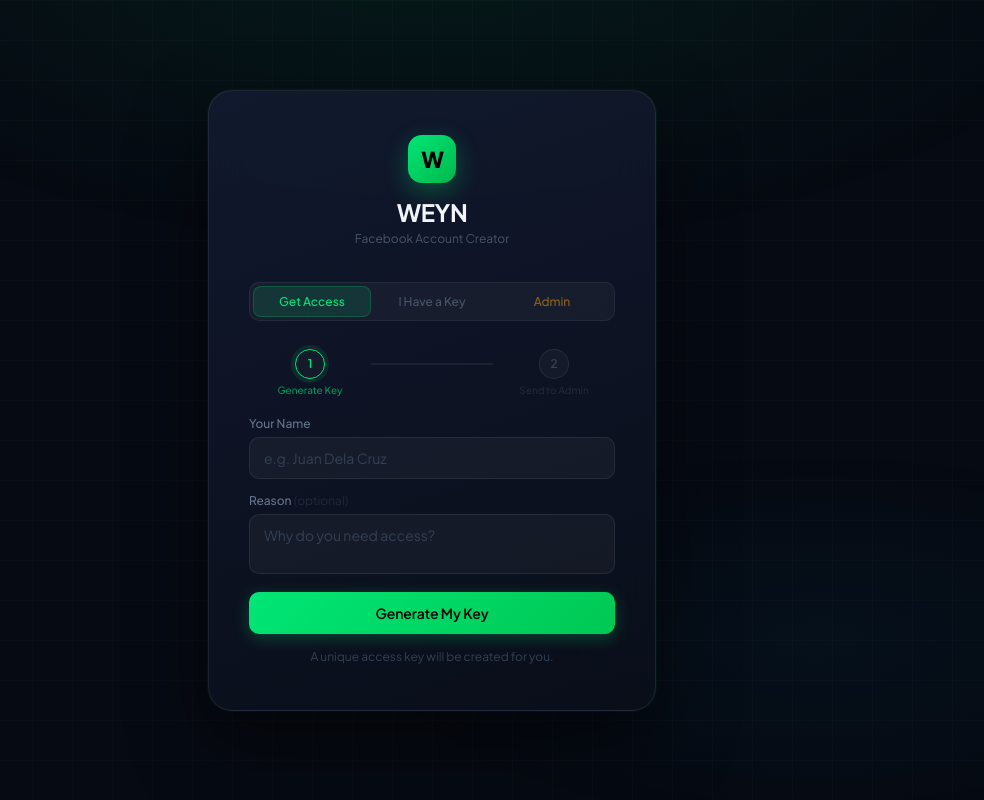
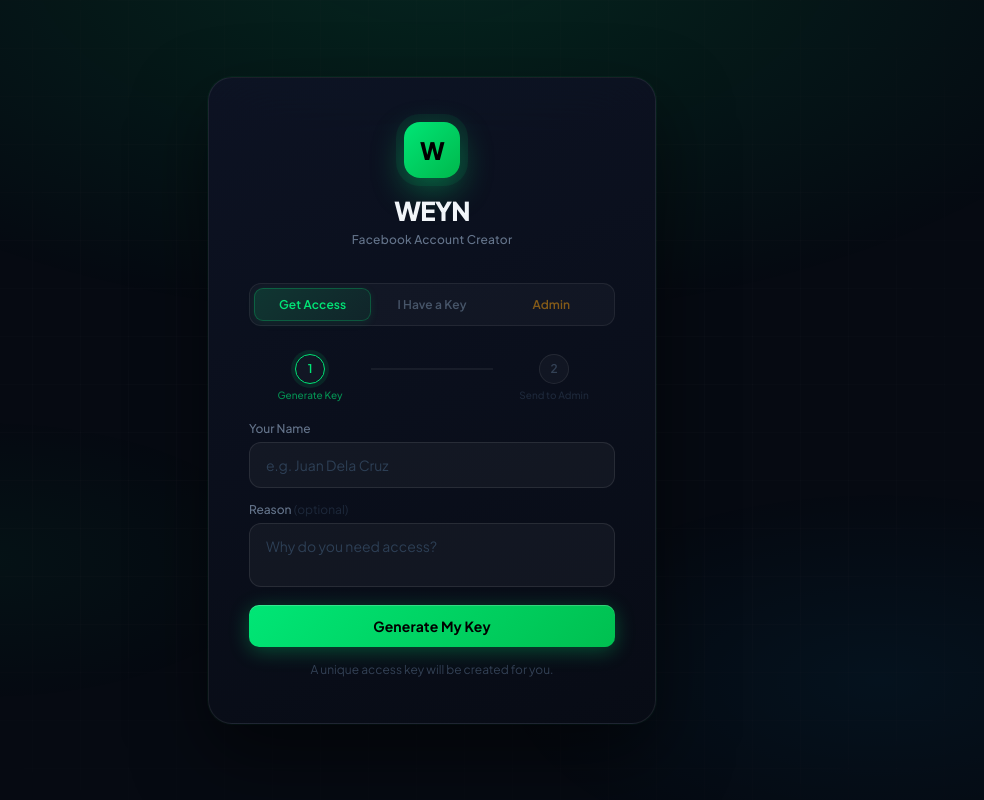
Before and after one commit to yuennix/WEB-FB-CREATE, a Flask app: page / in a window 1280 px wide. Shown: the whole page, without its empty margins (208-1192 px from the left). Run offline with Flask 3, Linux system fonts and the light colour scheme.

Commit message:
Enhance the visual design of the application with professional UI updates
Update CSS styles across multiple HTML templates to improve the overall user interface, including adjustments to headers, logos, cards, buttons, and input fields for a more polished and professional look.

Replit-Commit-Author: Agent
Replit-Commit-Session-Id: 17378427-02a9-4226-8ab4-1c9a2d1eec8d
Replit-Commit-Checkpoint-Type: full_checkpoint
Replit-Commit-Event-Id: b2acecde-88d6-44fe-8d1f-406d1d9157c3
Replit-Commit-Screenshot-Url: https://storage.googleapis.com/screenshot-production-us-central1/eb3077e5-c8d7-4fca-aea9-8a663f9a4c37/17378427-02a9-4226-8ab4-1c9a2d1eec8d/BhEorYc
Replit-Helium-Checkpoint-Created: true

```diff
--- a/templates/login.html
+++ b/templates/login.html
@@ -26,8 +26,9 @@
     position: fixed;
     inset: 0;
     background:
-      radial-gradient(ellipse 80% 60% at 50% -10%, rgba(0,230,118,0.08) 0%, transparent 70%),
-      radial-gradient(ellipse 60% 40% at 80% 80%, rgba(0,180,255,0.04) 0%, transparent 60%);
+      radial-gradient(ellipse 90% 70% at 50% -5%, rgba(0,230,118,0.12) 0%, transparent 65%),
+      radial-gradient(ellipse 50% 40% at 85% 85%, rgba(0,180,255,0.05) 0%, transparent 60%),
+      radial-gradient(ellipse 40% 30% at 15% 70%, rgba(0,230,118,0.04) 0%, transparent 60%);
     pointer-events: none;
   }
 
@@ -35,15 +36,16 @@
     position: fixed;
     inset: 0;
     background-image:
-      linear-gradient(rgba(255,255,255,0.015) 1px, transparent 1px),
-      linear-gradient(90deg, rgba(255,255,255,0.015) 1px, transparent 1px);
-    background-size: 40px 40px;
+      linear-gradient(rgba(255,255,255,0.02) 1px, transparent 1px),
+      linear-gradient(90deg, rgba(255,255,255,0.02) 1px, transparent 1px);
+    background-size: 48px 48px;
     pointer-events: none;
+    mask-image: radial-gradient(ellipse 80% 80% at 50% 50%, black 0%, transparent 100%);
   }
 
   .card {
-    background: linear-gradient(160deg, rgba(18,26,48,0.92) 0%, rgba(10,15,26,0.92) 100%);
-    backdrop-filter: blur(24px);
+    background: linear-gradient(160deg, rgba(13,19,36,0.96) 0%, rgba(8,12,22,0.96) 100%);
+    backdrop-filter: blur(32px);
     border: 1px solid rgba(255,255,255,0.08);
     border-radius: 24px;
     padding: 44px 40px;
@@ -59,42 +61,42 @@
   }
 
   .logo-icon {
-    width: 48px;
-    height: 48px;
+    width: 56px;
+    height: 56px;
     background: linear-gradient(135deg, #00e676, #00b84c);
-    border-radius: 14px;
+    border-radius: 16px;
     display: inline-flex;
     align-items: center;
     justify-content: center;
-    font-size: 22px;
+    font-size: 24px;
     font-weight: 800;
     color: #000;
     letter-spacing: -1px;
-    margin-bottom: 14px;
-    box-shadow: 0 8px 24px rgba(0,230,118,0.3);
+    margin-bottom: 16px;
+    box-shadow: 0 0 0 8px rgba(0,230,118,0.08), 0 12px 32px rgba(0,230,118,0.35);
   }
 
   .logo-name {
-    font-size: 24px;
-    font-weight: 700;
+    font-size: 26px;
+    font-weight: 800;
     color: #f1f5f9;
-    letter-spacing: -0.5px;
+    letter-spacing: -0.8px;
   }
 
   .logo-sub {
     font-size: 12px;
-    color: #475569;
-    margin-top: 4px;
-    font-weight: 400;
-    letter-spacing: 0;
+    color: #64748b;
+    margin-top: 5px;
+    font-weight: 500;
+    letter-spacing: 0.2px;
   }
 
   .tabs {
     display: flex;
-    background: rgba(255,255,255,0.04);
-    border: 1px solid rgba(255,255,255,0.06);
-    border-radius: 10px;
-    padding: 3px;
+    background: rgba(255,255,255,0.03);
+    border: 1px solid rgba(255,255,255,0.07);
+    border-radius: 12px;
+    padding: 4px;
     margin-bottom: 28px;
     gap: 2px;
   }
@@ -102,26 +104,26 @@
   .tab {
     flex: 1;
     text-align: center;
-    padding: 8px 10px;
+    padding: 9px 10px;
     font-size: 12px;
-    font-weight: 500;
+    font-weight: 600;
     color: #475569;
     cursor: pointer;
-    border-radius: 8px;
+    border-radius: 9px;
     transition: all .2s;
     user-select: none;
-    letter-spacing: 0;
+    letter-spacing: 0.1px;
   }
 
   .tab.active {
-    background: rgba(0,230,118,0.12);
+    background: linear-gradient(135deg, rgba(0,230,118,0.15), rgba(0,200,100,0.08));
     color: #00e676;
-    box-shadow: inset 0 0 0 1px rgba(0,230,118,0.2);
+    box-shadow: inset 0 0 0 1px rgba(0,230,118,0.25), 0 2px 8px rgba(0,230,118,0.1);
   }
 
-  .tab:hover:not(.active) { color: #94a3b8; }
+  .tab:hover:not(.active) { color: #94a3b8; background: rgba(255,255,255,0.03); }
 
-  .tab.admin-tab { color: #f59e0b88; }
+  .tab.admin-tab { color: rgba(245,158,11,0.5); }
   .tab.admin-tab:hover { color: #f59e0b; }
 
   .panel { display: none; flex-direction: column; gap: 16px; }
@@ -139,23 +141,25 @@
   input[type="text"], textarea {
     width: 100%;
     background: rgba(255,255,255,0.04);
-    border: 1px solid rgba(255,255,255,0.08);
-    border-radius: 10px;
+    border: 1px solid rgba(255,255,255,0.09);
+    border-radius: 12px;
     color: #e2e8f0;
-    padding: 11px 14px;
+    padding: 13px 16px;
     font-family: 'Plus Jakarta Sans', sans-serif;
     font-size: 14px;
+    font-weight: 500;
     outline: none;
-    transition: border-color .2s, box-shadow .2s;
+    transition: border-color .2s, box-shadow .2s, background .2s;
     resize: none;
   }
 
   input:focus, textarea:focus {
-    border-color: rgba(0,230,118,0.4);
-    box-shadow: 0 0 0 3px rgba(0,230,118,0.08);
+    border-color: rgba(0,230,118,0.45);
+    box-shadow: 0 0 0 4px rgba(0,230,118,0.08);
+    background: rgba(0,230,118,0.02);
   }
 
-  input::placeholder, textarea::placeholder { color: #334155; }
+  input::placeholder, textarea::placeholder { color: #2d3f55; font-weight: 400; }
 
   .btn {
     width: 100%;
@@ -175,17 +179,20 @@
   }
 
   .btn-primary {
-    background: linear-gradient(135deg, #00e676, #00c853);
+    background: linear-gradient(135deg, #00e676 0%, #00c050 100%);
     color: #000;
-    box-shadow: 0 4px 16px rgba(0,230,118,0.25);
+    font-weight: 700;
+    font-size: 14px;
+    box-shadow: 0 4px 20px rgba(0,230,118,0.3), inset 0 1px 0 rgba(255,255,255,0.2);
+    letter-spacing: 0.1px;
   }
   .btn-primary:hover:not(:disabled) {
     transform: translateY(-1px);
-    box-shadow: 0 8px 24px rgba(0,230,118,0.35);
+    box-shadow: 0 8px 28px rgba(0,230,118,0.4), inset 0 1px 0 rgba(255,255,255,0.2);
   }
   .btn-primary:active:not(:disabled) { transform: translateY(0); }
   .btn-primary:disabled {
-    background: rgba(0,230,118,0.12);
+    background: rgba(0,230,118,0.1);
     color: rgba(0,230,118,0.3);
     cursor: not-allowed;
     box-shadow: none;
```
Also changed, not shown: templates/admin.html (+47 -37 lines), templates/admin_login.html (+28 -24 lines), templates/index.html (+40 -34 lines).
